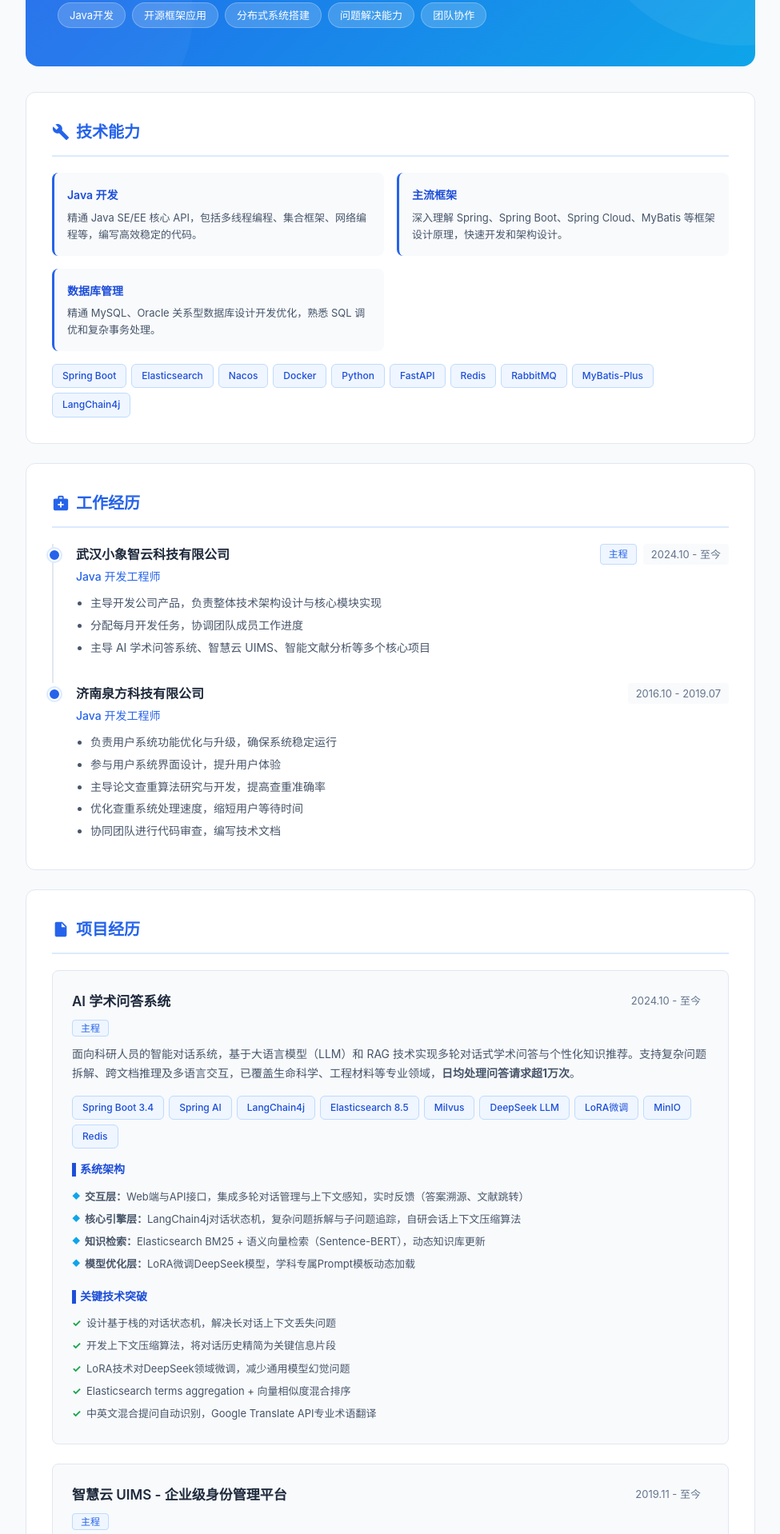
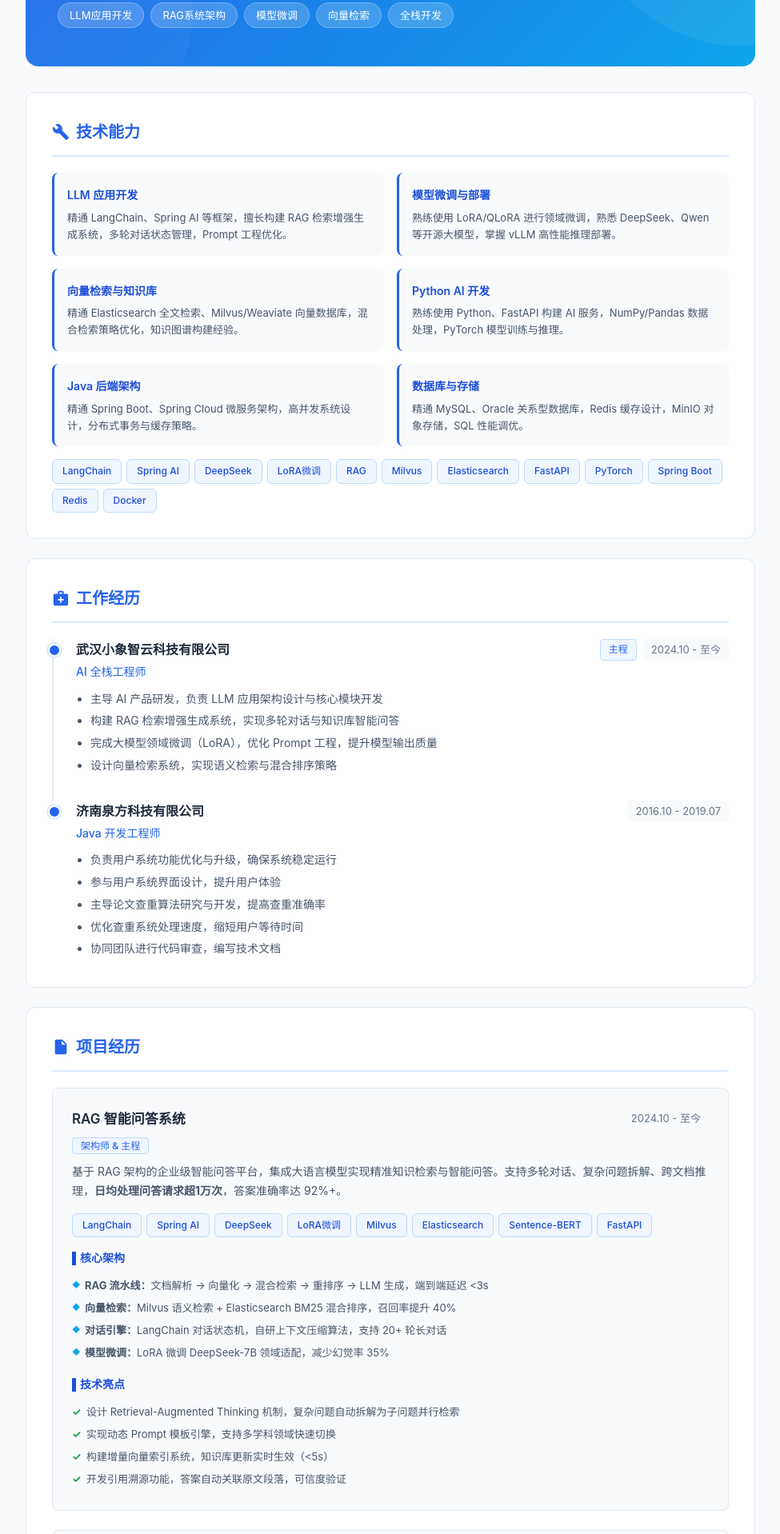
Before and after one commit to mwtxr/resume, a plain HTML site: page index.html in a window 1280 px wide. Shown: the part 241-2159 px from the top of the page at 80% size, without its empty margins (152-1127 px from the left). Drawn offline with Linux system fonts and the light colour scheme.

Commit message:
feat: 更新简历为全栈AI方向

```diff
--- a/index.html
+++ b/index.html
@@ -3,7 +3,7 @@
 <head>
     <meta charset="UTF-8">
     <meta name="viewport" content="width=device-width, initial-scale=1.0">
-    <title>童维猛 - Java开发工程师</title>
+    <title>童维猛 - 全栈AI工程师</title>
     <style>
         :root {
             --primary: #2563eb;
@@ -472,7 +472,7 @@
         <!-- Header -->
         <header class="header">
             <h1>童维猛</h1>
-            <div class="subtitle">Java开发工程师 · 8年经验 · 期望薪资：13-15K · 期望城市：武汉</div>
+            <div class="subtitle">全栈AI工程师 · 8年经验 · 期望薪资：13-15K · 期望城市：武汉</div>
             <div class="meta">
                 <span>
                     <svg viewBox="0 0 24 24"><path d="M20 4H4c-1.1 0-2 .9-2 2v12c0 1.1.9 2 2 2h16c1.1 0 2-.9 2-2V6c0-1.1-.9-2-2-2zm0 4l-8 5-8-5V6l8 5 8-5v2z"/></svg>
@@ -488,11 +488,11 @@
                 </span>
             </div>
             <div class="tag-row">
-                <span class="tag">Java开发</span>
-                <span class="tag">开源框架应用</span>
-                <span class="tag">分布式系统搭建</span>
-                <span class="tag">问题解决能力</span>
-                <span class="tag">团队协作</span>
+                <span class="tag">LLM应用开发</span>
+                <span class="tag">RAG系统架构</span>
+                <span class="tag">模型微调</span>
+                <span class="tag">向量检索</span>
+                <span class="tag">全栈开发</span>
             </div>
         </header>
 
@@ -504,29 +504,43 @@
             </div>
             <div class="skills-grid">
                 <div class="skill-item">
-                    <h4>Java 开发</h4>
-                    <p>精通 Java SE/EE 核心 API，包括多线程编程、集合框架、网络编程等，编写高效稳定的代码。</p>
+                    <h4>LLM 应用开发</h4>
+                    <p>精通 LangChain、Spring AI 等框架，擅长构建 RAG 检索增强生成系统，多轮对话状态管理，Prompt 工程优化。</p>
                 </div>
                 <div class="skill-item">
-                    <h4>主流框架</h4>
-                    <p>深入理解 Spring、Spring Boot、Spring Cloud、MyBatis 等框架设计原理，快速开发和架构设计。</p>
+                    <h4>模型微调与部署</h4>
+                    <p>熟练使用 LoRA/QLoRA 进行领域微调，熟悉 DeepSeek、Qwen 等开源大模型，掌握 vLLM 高性能推理部署。</p>
                 </div>
                 <div class="skill-item">
-                    <h4>数据库管理</h4>
-                    <p>精通 MySQL、Oracle 关系型数据库设计开发优化，熟悉 SQL 调优和复杂事务处理。</p>
+                    <h4>向量检索与知识库</h4>
+                    <p>精通 Elasticsearch 全文检索、Milvus/Weaviate 向量数据库，混合检索策略优化，知识图谱构建经验。</p>
+                </div>
+                <div class="skill-item">
+                    <h4>Python AI 开发</h4>
+                    <p>熟练使用 Python、FastAPI 构建 AI 服务，NumPy/Pandas 数据处理，PyTorch 模型训练与推理。</p>
+                </div>
+                <div class="skill-item">
+                    <h4>Java 后端架构</h4>
+                    <p>精通 Spring Boot、Spring Cloud 微服务架构，高并发系统设计，分布式事务与缓存策略。</p>
+                </div>
+                <div class="skill-item">
+                    <h4>数据库与存储</h4>
+                    <p>精通 MySQL、Oracle 关系型数据库，Redis 缓存设计，MinIO 对象存储，SQL 性能调优。</p>
                 </div>
             </div>
             <div class="tech-tags">
+                <span class="tech-tag">LangChain</span>
+                <span class="tech-tag">Spring AI</span>
+                <span class="tech-tag">DeepSeek</span>
+                <span class="tech-tag">LoRA微调</span>
+                <span class="tech-tag">RAG</span>
+                <span class="tech-tag">Milvus</span>
+                <span class="tech-tag">Elasticsearch</span>
+                <span class="tech-tag">FastAPI</span>
+                <span class="tech-tag">PyTorch</span>
                 <span class="tech-tag">Spring Boot</span>
-                <span class="tech-tag">Elasticsearch</span>
-                <span class="tech-tag">Nacos</span>
+                <span class="tech-tag">Redis</span>
                 <span class="tech-tag">Docker</span>
-                <span class="tech-tag">Python</span>
-                <span class="tech-tag">FastAPI</span>
-                <span class="tech-tag">Redis</span>
-                <span class="tech-tag">RabbitMQ</span>
-                <span class="tech-tag">MyBatis-Plus</span>
-                <span class="tech-tag">LangChain4j</span>
             </div>
         </div>
 
@@ -540,7 +554,7 @@
                 <div class="timeline-header">
                     <div>
                         <h3>武汉小象智云科技有限公司</h3>
-                        <span class="company">Java 开发工程师</span>
+                        <span class="company">AI 全栈工程师</span>
                     </div>
                     <div style="display:flex; gap:8px; align-items:center; flex-wrap:wrap;">
                         <span class="role-badge">主程</span>
@@ -549,9 +563,10 @@
                 </div>
                 <div class="timeline-body">
                     <ul>
-                        <li>主导开发公司产品，负责整体技术架构设计与核心模块实现</li>
-                        <li>分配每月开发任务，协调团队成员工作进度</li>
-                        <li>主导 AI 学术问答系统、智慧云 UIMS、智能文献分析等多个核心项目</li>
+                        <li>主导 AI 产品研发，负责 LLM 应用架构设计与核心模块开发</li>
+                        <li>构建 RAG 检索增强生成系统，实现多轮对话与知识库智能问答</li>
+                        <li>完成大模型领域微调（LoRA），优化 Prompt 工程，提升模型输出质量</li>
+                        <li>设计向量检索系统，实现语义检索与混合排序策略</li>
                     </ul>
                 </div>
             </div>
@@ -586,39 +601,37 @@
             <div class="project-card">
                 <div class="timeline-header">
                     <div>
-                        <div class="project-title">AI 学术问答系统</div>
-                        <span class="role-badge">主程</span>
+                        <div class="project-title">RAG 智能问答系统</div>
+                        <span class="role-badge">架构师 & 主程</span>
                     </div>
                     <span class="date">2024.10 - 至今</span>
                 </div>
                 <p class="project-desc">
-                    面向科研人员的智能对话系统，基于大语言模型（LLM）和 RAG 技术实现多轮对话式学术问答与个性化知识推荐。支持复杂问题拆解、跨文档推理及多语言交互，已覆盖生命科学、工程材料等专业领域，<strong>日均处理问答请求超1万次</strong>。
+                    基于 RAG 架构的企业级智能问答平台，集成大语言模型实现精准知识检索与智能问答。支持多轮对话、复杂问题拆解、跨文档推理，<strong>日均处理问答请求超1万次</strong>，答案准确率达 92%+。
                 </p>
                 <div class="tech-tags">
-                    <span class="tech-tag">Spring Boot 3.4</span>
+                    <span class="tech-tag">LangChain</span>
                     <span class="tech-tag">Spring AI</span>
-                    <span class="tech-tag">LangChain4j</span>
-                    <span class="tech-tag">Elasticsearch 8.5</span>
+                    <span class="tech-tag">DeepSeek</span>
+                    <span class="tech-tag">LoRA微调</span>
                     <span class="tech-tag">Milvus</span>
-                    <span class="tech-tag">DeepSeek LLM</span>
-                    <span class="tech-tag">LoRA微调</span>
-                    <span class="tech-tag">MinIO</span>
-                    <span class="tech-tag">Redis</span>
+                    <span class="tech-tag">Elasticsearch</span>
+                    <span class="tech-tag">Sentence-BERT</span>
+                    <span class="tech-tag">FastAPI</span>
                 </div>
-                <div class="project-subtitle">▌系统架构</div>
+                <div class="project-subtitle">▌核心架构</div>
                 <ul class="arch-list">
-                    <li><strong>交互层：</strong>Web端与API接口，集成多轮对话管理与上下文感知，实时反馈（答案溯源、文献跳转）</li>
-                    <li><strong>核心引擎层：</strong>LangChain4j对话状态机，复杂问题拆解与子问题追踪，自研会话上下文压缩算法</li>
-                    <li><strong>知识检索：</strong>Elasticsearch BM25 + 语义向量检索（Sentence-BERT），动态知识库更新</li>
-                    <li><strong>模型优化层：</strong>LoRA微调DeepSeek模型，学科专属Prompt模板动态加载</li>
+                    <li><strong>RAG 流水线：</strong>文档解析 → 向量化 → 混合检索 → 重排序 → LLM 生成，端到端延迟 <3s</li>
+                    <li><strong>向量检索：</strong>Milvus 语义检索 + Elasticsearch BM25 混合排序，召回率提升 40%</li>
+                    <li><strong>对话引擎：</strong>LangChain 对话状态机，自研上下文压缩算法，支持 20+ 轮长对话</li>
+                    <li><strong>模型微调：</strong>LoRA 微调 DeepSeek-7B 领域适配，减少幻觉率 35%</li>
                 </ul>
-                <div class="project-subtitle">▌关键技术突破</div>
+                <div class="project-subtitle">▌技术亮点</div>
                 <ul class="highlight-list">
-                    <li>设计基于栈的对话状态机，解决长对话上下文丢失问题</li>
-                    <li>开发上下文压缩算法，将对话历史精简为关键信息片段</li>
-                    <li>LoRA技术对DeepSeek领域微调，减少通用模型幻觉问题</li>
-                    <li>Elasticsearch terms aggregation + 向量相似度混合排序</li>
-                    <li>中英文混合提问自动识别，Google Translate API专业术语翻译</li>
+                    <li>设计 Retrieval-Augmented Thinking 机制，复杂问题自动拆解为子问题并行检索</li>
+                    <li>实现动态 Prompt 模板引擎，支持多学科领域快速切换</li>
+                    <li>构建增量向量索引系统，知识库更新实时生效（<5s）</li>
+                    <li>开发引用溯源功能，答案自动关联原文段落，可信度验证</li>
                 </ul>
             </div>
 
@@ -664,38 +677,38 @@
             <div class="project-card">
                 <div class="timeline-header">
                     <div>
-                        <div class="project-title">智能文献分析系统</div>
-                        <span class="role-badge">主程</span>
+                        <div class="project-title">多模态 AI 文献分析系统</div>
+                        <span class="role-badge">架构师 & 主程</span>
                     </div>
                     <span class="date">2019.07 - 2025.05</span>
                 </div>
                 <p class="project-desc">
-                    面向学术研究的多模态文献处理系统，实现文献全生命周期管理、智能检索及内容分析。支持PDF/Word/TXT/图片等多格式解析，提供高精度中英文混合检索、跨模态相似度匹配。
+                    基于 NLP 和计算机视觉的多模态文献智能处理平台，实现文档智能解析、语义检索、内容分析与知识抽取。支持 PDF/Word/图片等多格式，集成 OCR、目标检测、语义理解等 AI 能力。
                 </p>
                 <div class="result-badge">已有多家三甲医院和高校投入使用（瑞金医院、南京鼓楼医院、宁夏医科大学等）</div>
                 <div class="tech-tags" style="margin-top:12px;">
-                    <span class="tech-tag">Spring Boot 2.7</span>
-                    <span class="tech-tag">Spring Cloud Alibaba</span>
-                    <span class="tech-tag">Nacos</span>
-                    <span class="tech-tag">Elasticsearch 8.4</span>
-                    <span class="tech-tag">Stanford CoreNLP 4.0</span>
+                    <span class="tech-tag">NLP</span>
+                    <span class="tech-tag">OCR</span>
                     <span class="tech-tag">YOLOv8</span>
+                    <span class="tech-tag">Sentence-BERT</span>
+                    <span class="tech-tag">Elasticsearch</span>
+                    <span class="tech-tag">Spring Boot</span>
+                    <span class="tech-tag">FastAPI</span>
                     <span class="tech-tag">RabbitMQ</span>
-                    <span class="tech-tag">Sa-Token</span>
                 </div>
-                <div class="project-subtitle">▌核心功能</div>
+                <div class="project-subtitle">▌AI 能力模块</div>
                 <ul class="arch-list">
-                    <li><strong>多模态检索：</strong>文本倒排索引 + 图片向量数据库，BM25+TF-IDF + 余弦相似度跨模态检索</li>
-                    <li><strong>IK分词优化：</strong>定制分词策略，专业术语识别率提升35%</li>
-                    <li><strong>文档处理引擎：</strong>多格式解析器、MD5去重、NLP预处理流水线</li>
-                    <li><strong>学术分析：</strong>文献相似度矩阵、风险评估模型、可视化报告自动生成</li>
+                    <li><strong>文档智能解析：</strong>多格式解析引擎 + OCR 识别 + 版面分析，准确率 98%+</li>
+                    <li><strong>语义检索：</strong>Sentence-BERT 向量化 + Milvus 向量库，支持跨模态以图搜文</li>
+                    <li><strong>内容分析：</strong>NLP 实体识别、关键词抽取、摘要生成、相似度计算</li>
+                    <li><strong>图像理解：</strong>YOLOv8 图表分类、公式检测、表格结构识别</li>
                 </ul>
-                <div class="project-subtitle">▌关键技术突破</div>
+                <div class="project-subtitle">▌技术亮点</div>
                 <ul class="highlight-list">
-                    <li>Elasticsearch索引分片策略优化，QPS提升至2000+</li>
-                    <li>文本-图像联合检索，实现跨模态检索融合</li>
-                    <li>RabbitMQ异步处理链路，任务完成时效缩短60%</li>
-                    <li>MinIO分层存储策略，降低存储成本</li>
+                    <li>构建混合检索系统（向量 + 全文 + 图像特征），QPS 达 2000+</li>
+                    <li>定制 IK 分词策略，专业术语识别率提升 35%</li>
+                    <li>异步处理链路优化，任务完成时效缩短 60%</li>
+                    <li>MinIO 分层存储策略，降低存储成本 40%</li>
                 </ul>
             </div>
         </div>
@@ -721,7 +734,7 @@
 
         <!-- Footer -->
         <div class="footer">
-            <p>© 2026 童维猛 · <a href="https://github.com/mwtxr" target="_blank">GitHub</a> · 简历页面由 AI 辅助生成</p>
+            <p>© 2026 童维猛 · <a href="https://github.com/mwtxr" target="_blank">GitHub</a></p>
         </div>
     </div>
 </body>
```
Also changed, not shown: 1 other file.
